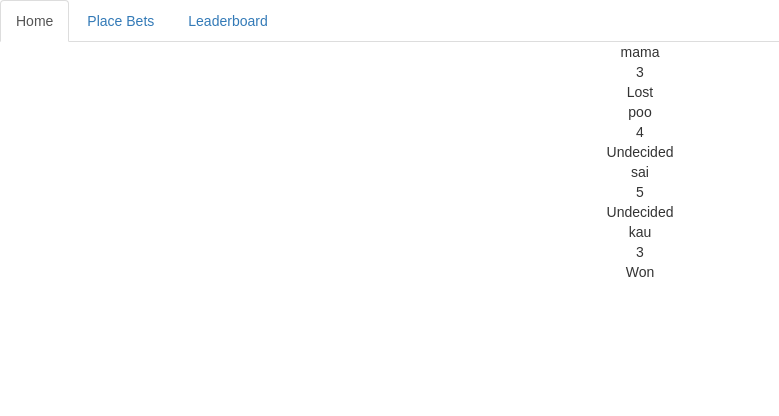
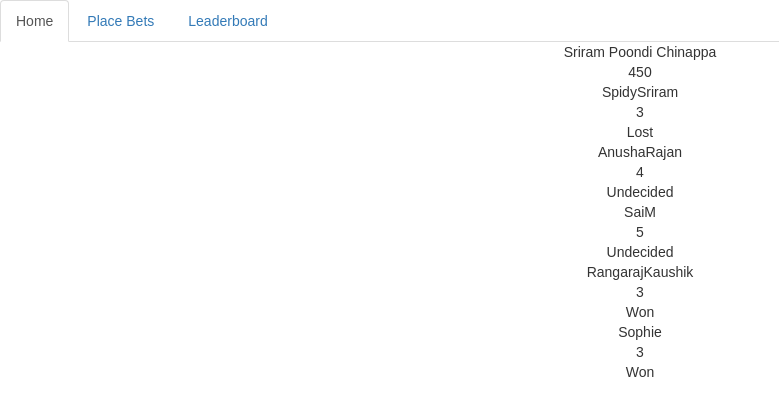
Before and after one commit to sairajm/Gitclash, a React (Create React App) app in the folder client/: page /dashboard in a window 1280 px wide. Shown: the top 416 px of the page, without its empty margins (0-779 px from the left). Built offline with nearby package versions, Linux system fonts and the light colour scheme.

Commit message:
Corrected sample content

```diff
--- a/client/src/pages/HomePage.js
+++ b/client/src/pages/HomePage.js
@@ -6,10 +6,16 @@ class HomePage extends Component {
       super(props);
       this.state = {
         currentBetsData: [
-         {name: 'mama', bet: 3, runningStatus: 'Lost'},
-         {name: 'poo', bet: 4, runningStatus: 'Undecided'},
-         {name: 'sai', bet: 5, runningStatus: 'Undecided'},
-         {name: 'kau', bet: 3, runningStatus: 'Won'}]
+         {name: 'SpidySriram', bet: 3, runningStatus: 'Lost'},
+         {name: 'AnushaRajan', bet: 4, runningStatus: 'Undecided'},
+         {name: 'SaiM', bet: 5, runningStatus: 'Undecided'},
+         {name: 'RangarajKaushik', bet: 3, runningStatus: 'Won'},
+         {name: 'Sophie', bet: 3, runningStatus: 'Won'}],
+
+         userInfo: {
+          userName: 'Sriram Poondi Chinappa',
+          points: 450
+         }
       }
 
       this.renderCurrentBets = this.renderCurrentBets.bind(this);
@@ -24,9 +30,20 @@ class HomePage extends Component {
         const {userName} = this.props;
         return (
           <div>
+            {this.displayUserDetails()}
             {this.renderCurrentBets()}
           </div>
         );
+    }
+
+    displayUserDetails() {
+      const {userInfo} = this.state;
+      return (
+        <div className='userDetails'>
+          <div className='userName'>{userInfo.userName} </div>
+          <div className='userPoints'>{userInfo.points} </div>
+        </div>
+      )
     }
 
     getCurrentBets() {
--- a/client/src/pages/LeaderboardPage.js
+++ b/client/src/pages/LeaderboardPage.js
@@ -5,7 +5,11 @@ class LeaderboardPage extends Component {
     constructor(props) {
       super(props);
       this.state = {
-        leaderBoardData: [{user: 'mama', points: 50}, {user: 'poo', points: 45}, {user: 'sai', points: 40}, {user: 'kau', points: 20}]
+        leaderBoardData: [{name: 'SpidySriram', points: 100},
+         {name: 'AnushaRajan', points:95},
+         {name: 'SaiM', points: 80},
+         {name: 'RangarajKaushikSundar',  points: 75},
+         {name: 'Sophie', points: 75}]
       };
       this.fetchLeaderboardData = this.fetchLeaderboardData.bind(this);
     }
--- a/client/src/pages/PlaceBetsPage.js
+++ b/client/src/pages/PlaceBetsPage.js
@@ -5,7 +5,11 @@ class PlaceBets extends Component {
     constructor(props) {
       super(props);
       this.state = {
-        friendList:[{name: 'mama'}, {name: 'sai'}, {name: 'poo'}, {name: 'kau'}]
+        friendList:[{name: 'SpidySriram'},
+         {name: 'AnushaRajan'},
+         {name: 'SaiM'},
+         {name: 'RangarajKaushikSundar'},
+         {name: 'Sophie'}]
       };
       this.renderUserRows = this.renderUserRows.bind(this);
     }
```
